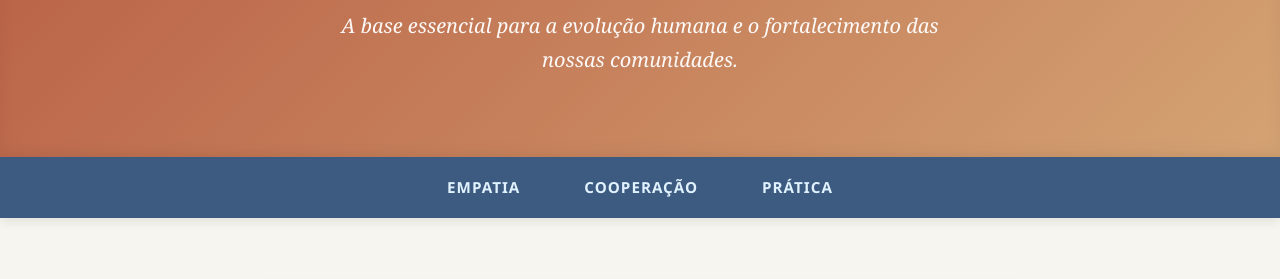
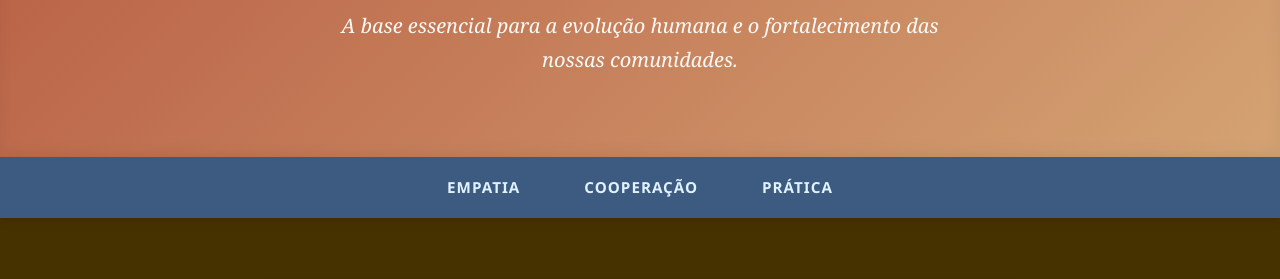
Before and after one commit to inaciocardoso-bit/rec.html.css, a plain HTML site: page index.html in a window 1280 px wide. Shown: the part 174-453 px from the top of the page. Drawn offline with Linux system fonts and the light colour scheme.

Commit message:
realizei um projeto com o tema empatia e cooperação 2,5

```diff
--- a/style.css
+++ b/style.css
@@ -15,8 +15,8 @@ body {
     /* Uso de fontes alternativas elegantes do sistema (serifadas e sem serifa) */
     font-family: Georgia, Cambria, "Times New Roman", Times, serif;
     line-height: 1.7;
-    color: #2c3e50;
-    background-color: #f7f5f0; /* Fundo off-white caloroso e aconchegante */
+    color: #000000;
+    background-color: #463200; /* Fundo off-white caloroso e aconchegante */
 }
 
 /* ==========================================================================
```
